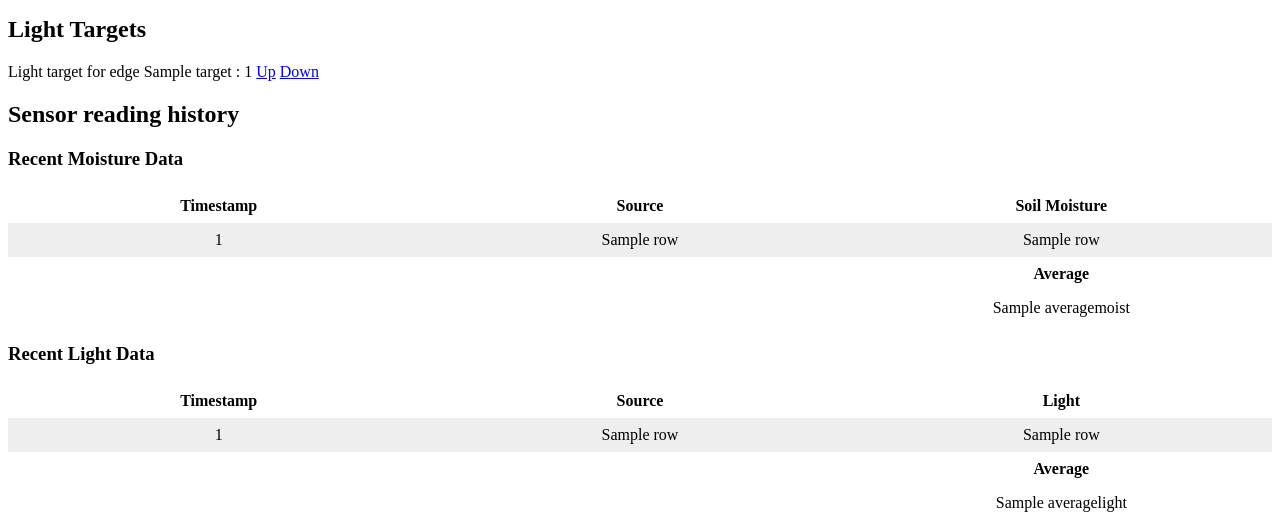
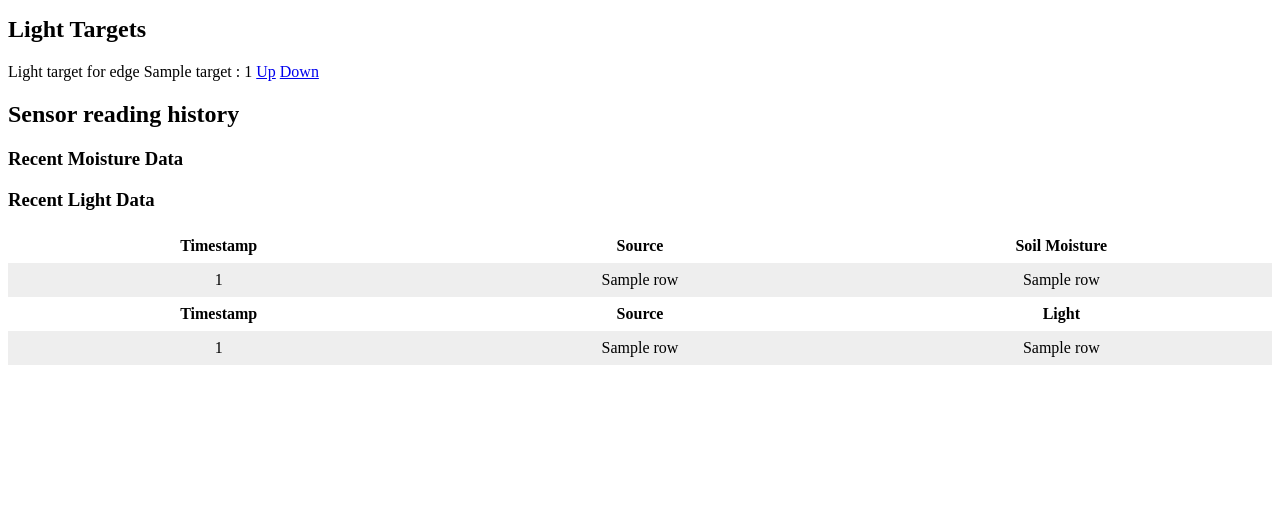
Before and after one commit to jag3rm3ist3r/GroupAssignment, a Flask app: template src/templates/index.html in a window 1280 px wide. Shown: the part 318-846 px from the top of the page. After the commit the page ends 800 px from the top, so only its background shows below. Run offline with Flask 2, Linux system fonts and the light colour scheme; the template is opened without the code that fills it: most values are stand-ins (such as "Sample title", 1, 10 or a date in 2020); some libraries are stand-ins or nearby versions.

Commit message:
Removed some useless stuff on index

```diff
--- a/src/templates/index.html
+++ b/src/templates/index.html
@@ -76,16 +76,6 @@
 				<td>{{ row[2] }}</td>
 			</tr>
 		{% endfor %}
-		</table>
-				<table>
-			<th></th><th></th><th>Average</th>
-			<tr style="background-color: #FFFFFF;">
-				<td></td>
-				<td></td>
-				<td>{{ averagemoist }}</td>
-			</tr>
-		</table>
-		<!-- Table containing recent light data from SQL database. -->
 		<h3>Recent Light Data</h3>
 		<table>
 		<th>Timestamp</th><th>Source</th><th>Light</th>
@@ -96,14 +86,5 @@
 				<td>{{ row[2] }}</td>
 			</tr>
 		{% endfor %}
-		</table>
-				<table>
-			<th></th><th></th><th>Average</th>
-			<tr style="background-color: #FFFFFF;">
-				<td></td>
-				<td></td>
-				<td>{{ averagelight }}</td>
-			</tr>
-		</table>
 	</body>
 </html>
```
